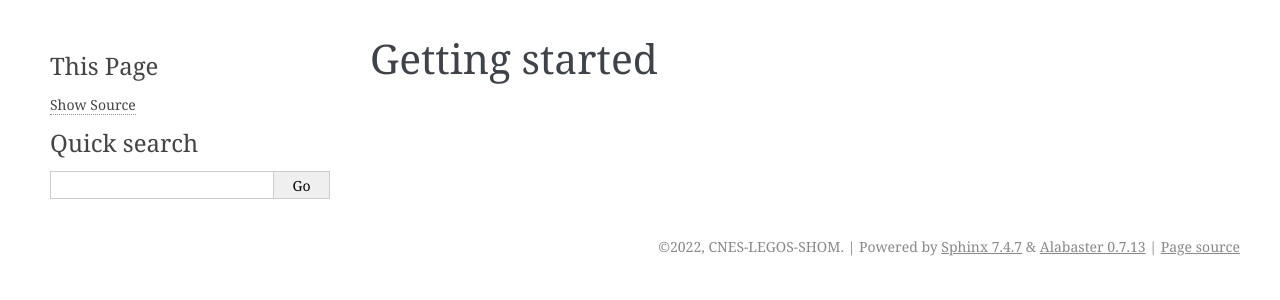
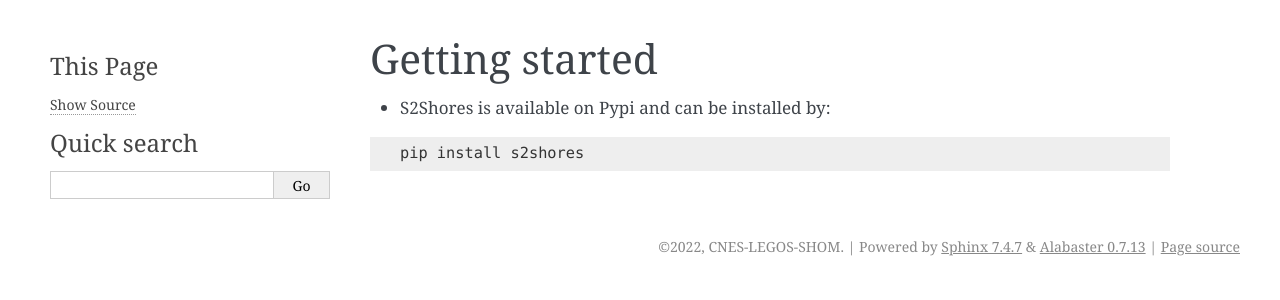
Before and after one commit to cadauxe/S2Shores, a Sphinx documentation site: the page built from docs/source/getting_started.rst, in a window 1280 px wide. Shown: the top 300 px of the page. Built offline with Sphinx 7.4.7, drawn with Linux system fonts in a browser that asks for light colours.

Commit message:
DOC add pip install in getting_started

```diff
--- a/docs/source/getting_started.rst
+++ b/docs/source/getting_started.rst
@@ -3,3 +3,10 @@
 ================
 Getting started
 ================
+
+
+* S2Shores is available on Pypi and can be installed by:
+
+.. code-block:: console
+
+    pip install s2shores
```
